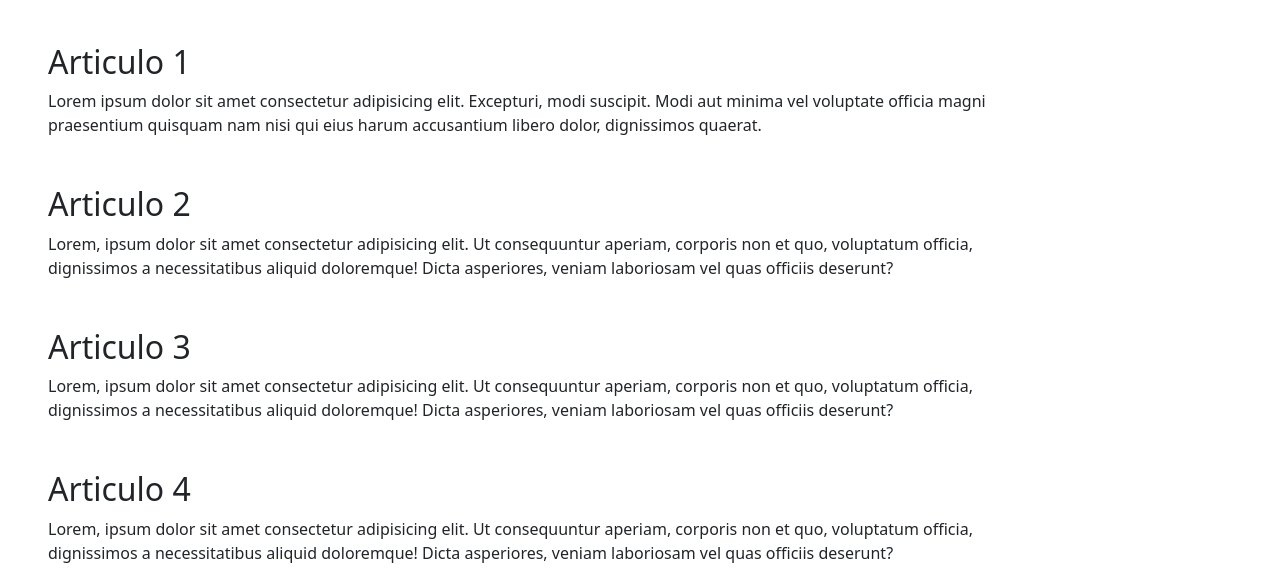
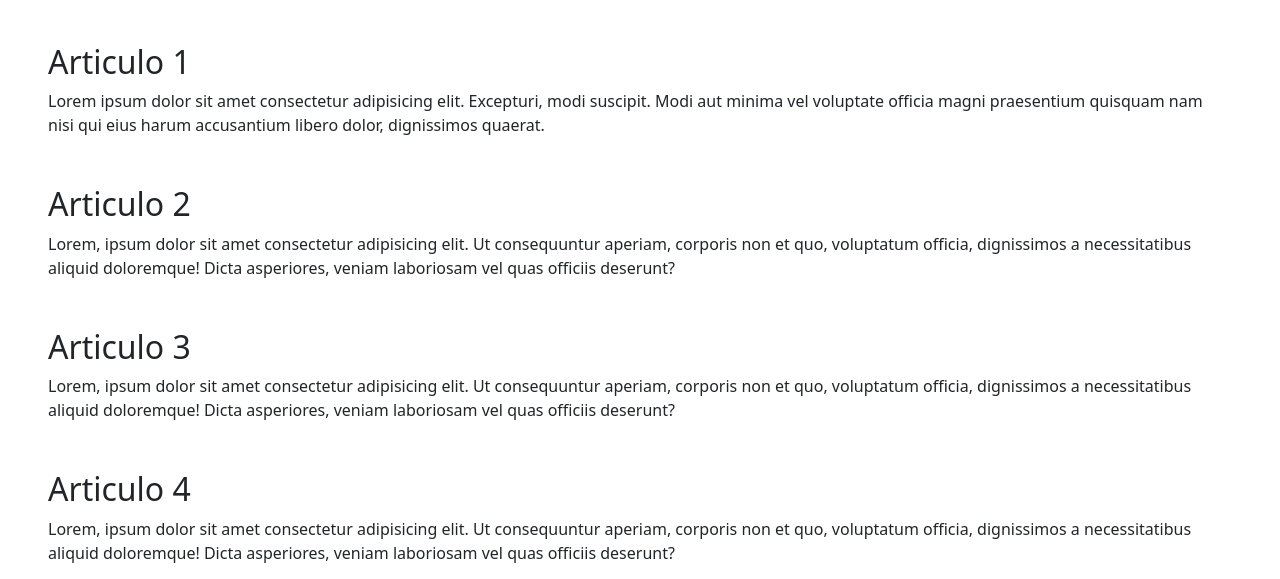
Before and after one commit to mzipi/Coderhouse-desarrollo_web, a website: page index.html in a window 1280 px wide. Shown: the part 901-1480 px from the top of the page. Drawn offline with nearby package versions, Linux system fonts and the light colour scheme.

Commit message:
cambios para entrega 3

```diff
--- a/index.html
+++ b/index.html
@@ -40,7 +40,7 @@
         <main>
             <section class="bg-white p-5">
                 <h1>Desarrollo web</h1>
-                <div>
+                <div class="group1">
                     <article class="mt-5">
                         <h2>Articulo 1</h2>
                         <p>
@@ -54,7 +54,7 @@
                         </p>
                     </article>
                 </div>
-                <div class="group-hidden">
+                <div class="group1 group-hidden">
                     <article class="mt-5">
                         <h2>Articulo 3</h2>
                         <p>
--- a/sass/input.scss
+++ b/sass/input.scss
@@ -40,7 +40,9 @@ body {
     main {
         section {
             min-height: 82vh;
-            max-width: 1080px;
+            max-width: 1920px;
+            margin: auto;
+
             .cards {
                 article {
                     .card {
@@ -78,6 +80,9 @@ body {
                         font-size: $fs-iphone;
                     }
                 }
+            }
+            .group1 {
+                flex-direction: column;
             }
             .group-hidden {
                 display: none;
```
Also changed, not shown: css/output.css.
